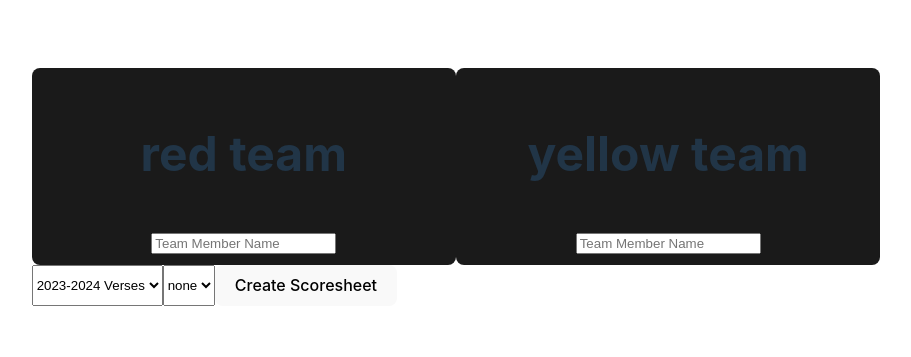
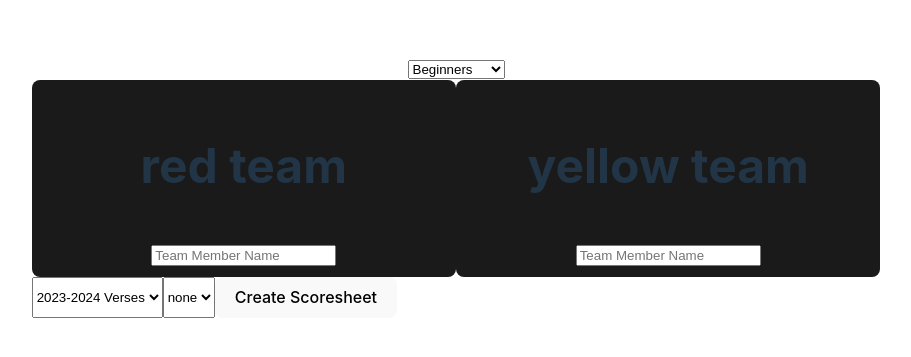
Before and after one commit to bkp0515/QuizzingApp, a React (Vite) app in the folder src/webapp/: page / in a window 1280 px wide. Shown: the part 213-570 px from the top of the page, without its empty margins (184-1095 px from the left). Built offline with nearby package versions, Linux system fonts and the light colour scheme.

Commit message:
Added the division bar at the top of the landing page

```diff
--- a/src/webapp/src/pages/ConfigPage/ConfigPage.tsx
+++ b/src/webapp/src/pages/ConfigPage/ConfigPage.tsx
@@ -1,9 +1,11 @@
 import {TeamSection} from "./TeamSection"
 import {SubmitBar} from "./SubmitBar"
+import { DivisionBar } from "./DivisionBar";
 
 function ConfigPage() {
     return (
         <div className="container">
+            <DivisionBar />
             <TeamSection />
             <SubmitBar />
         </div>
--- /dev/null
+++ b/src/webapp/src/pages/ConfigPage/DivisionBar.tsx
@@ -0,0 +1,17 @@
+// export enum DivisionType {
+//     beginners = "Beginners",
+//     intermediate = "Intermediate",
+//     experienced = "Experienced",
+// }
+
+export const DivisionBar = () => {
+    return (
+        <div>
+            <select>
+                <option value="beginners">Beginners</option>
+                <option value="intermediate">Intermediate</option>
+                <option value="experienced">Experienced</option>
+            </select>
+        </div>
+    );
+}
```
